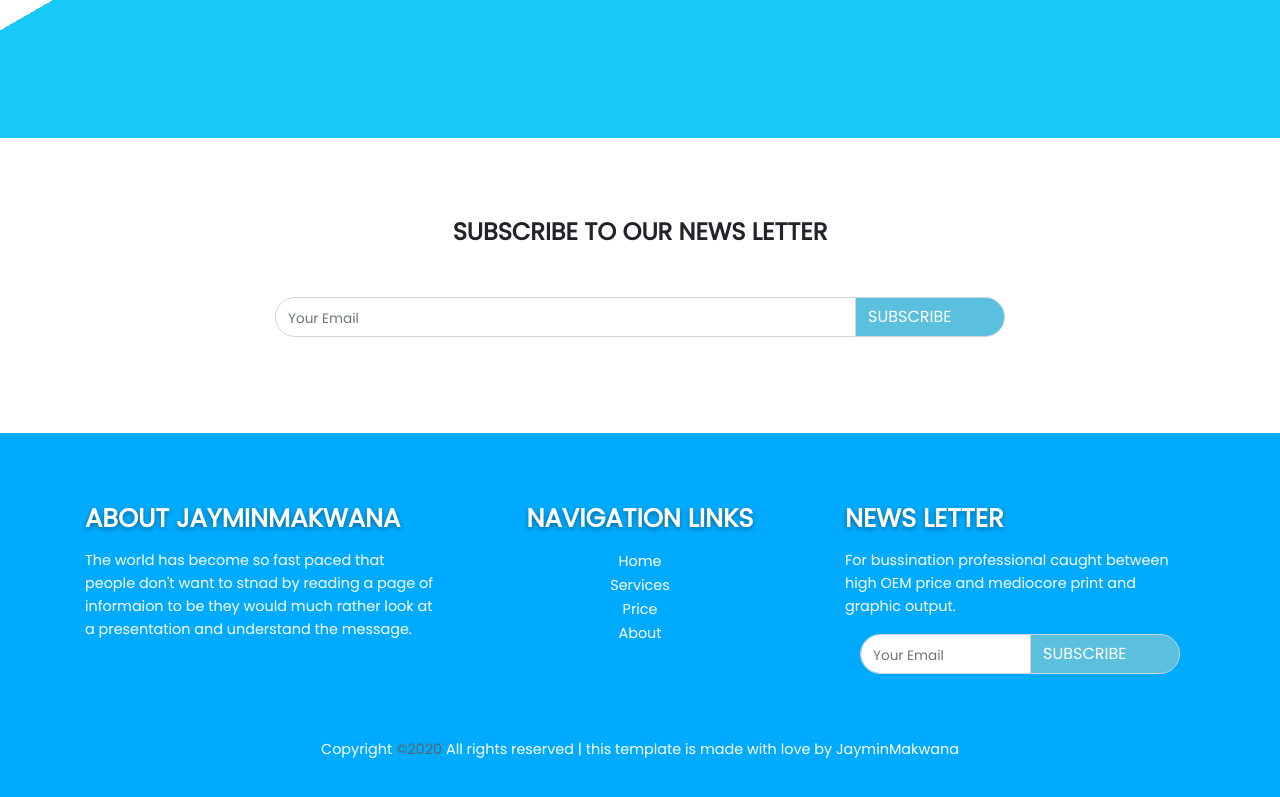
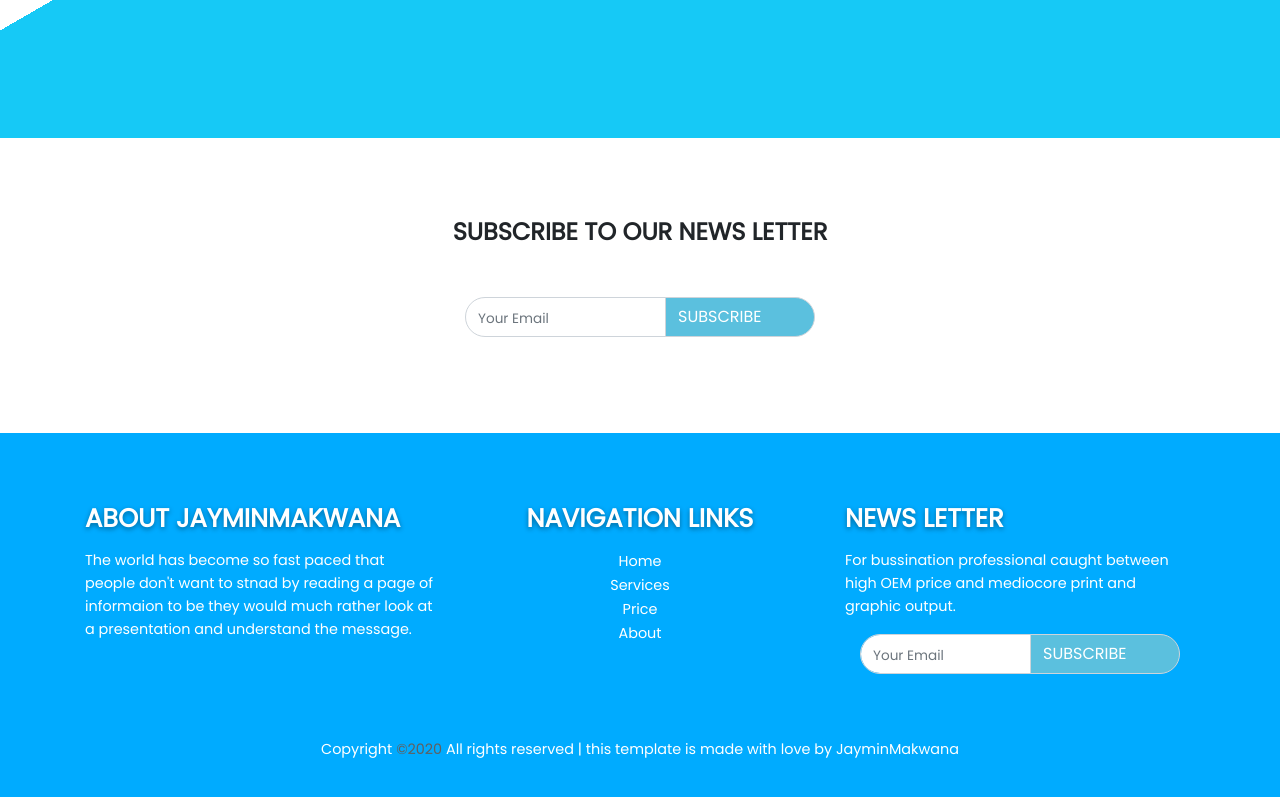
Before and after one commit to jaymin1570/jamu1570.github.io, a plain HTML site: page index.html in a window 1280 px wide. Shown: the part 4592-5389 px from the top of the page. Drawn offline with nearby package versions, Linux system fonts and the light colour scheme; a script that the page names is missing.

Commit message:
modified index.html

```diff
--- a/index.html
+++ b/index.html
@@ -472,9 +472,9 @@
         </div>
         <div class="container">
             <div class="row">
-                <div class="col-lg-8 offset-2 col-12">
+                <div class="col-lg-4 offset-4 col-6">
                     <div class="input-group mb-3">
-                        <input type="text" class="form-control news-input" placeholder="Your Email">
+                        <input type="text" class="form-control news-input" placeholder="Your Email ">
                         <div class="input-group-append">
                             <span class="input-group-text">SUBSCRIBE</span>
                         </div>
```
